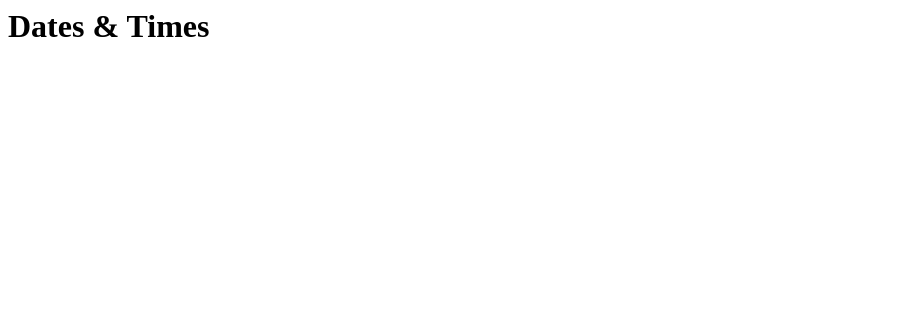
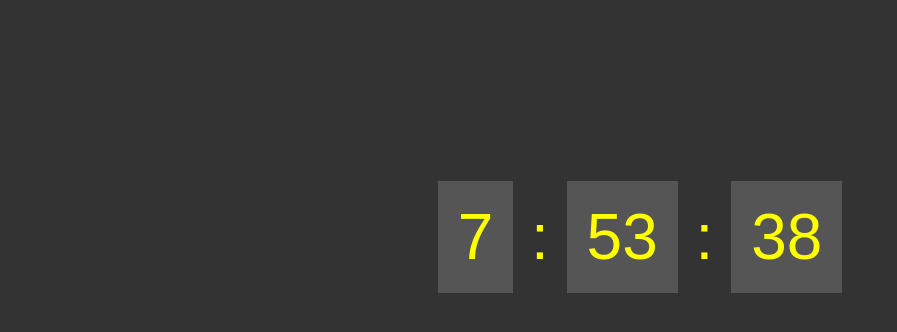
Before and after one commit to besssli/JS-exercising-code, a plain HTML site: page T11-Dates and Times/index.html in a window 1280 px wide. Shown: the whole page, without its empty margins (0-897 px from the left). Drawn offline with Linux system fonts and the light colour scheme.

Commit message:
T11 - building a digital clock

```diff
--- a/T11-Dates and Times/index.html
+++ b/T11-Dates and Times/index.html
@@ -4,9 +4,26 @@
     <meta name="viewport" content="width=device-width, initial-scale=1.0">
     <meta http-equiv="X-UA-Compatible" content="ie=edge">
     <title>Dates & Times</title>
+    <style>
+        body{
+            background: #333;
+        }
+        .clock{
+            font-size: 4em;
+            text-align: center;
+            margin: 200px auto;
+            color: yellow;
+            font-family: Arial, Helvetica, sans-serif;
+        }
+        .clock span{
+            padding: 20px;
+            background: #555;
+        }
+    </style>
 </head>
 <body>
-    <h1>Dates & Times</h1>
+    <div class="clock"></div>
+
     <script src="sandbox.js"></script>
 </body>
 </html>
--- a/T11-Dates and Times/sandbox.js
+++ b/T11-Dates and Times/sandbox.js
@@ -1,20 +1,19 @@
-// timestamps
+const clock = document.querySelector('.clock');
 
-const before = new Date('February 9 2019 3:05:45');
-const now = new Date();
+const tick = () => {
+    const now = new Date();
 
-// console.log(now.getTime(), before.getTime());
+    const h = now.getHours();
+    const m = now.getMinutes();
+    const s = now.getSeconds();
 
-const diff = now.getTime() - before.getTime();
-console.log(diff);
+    const html = `
+        <span>${h}</span> :
+        <span>${m}</span> :
+        <span>${s}</span>
+    `;
 
-const mins = Math.round(diff/ 1000/ 60);
-const hours = Math.round(mins/ 60);
-const days = Math.round(hours/ 24);
+    clock.innerHTML = html;
+};
 
-console.log(mins, hours, days);
-
-// converting timestamp into date object
-const timestamp = 1675938474990;
-
-console.log(new Date(timestamp));
+setInterval(tick, 1000);
```
